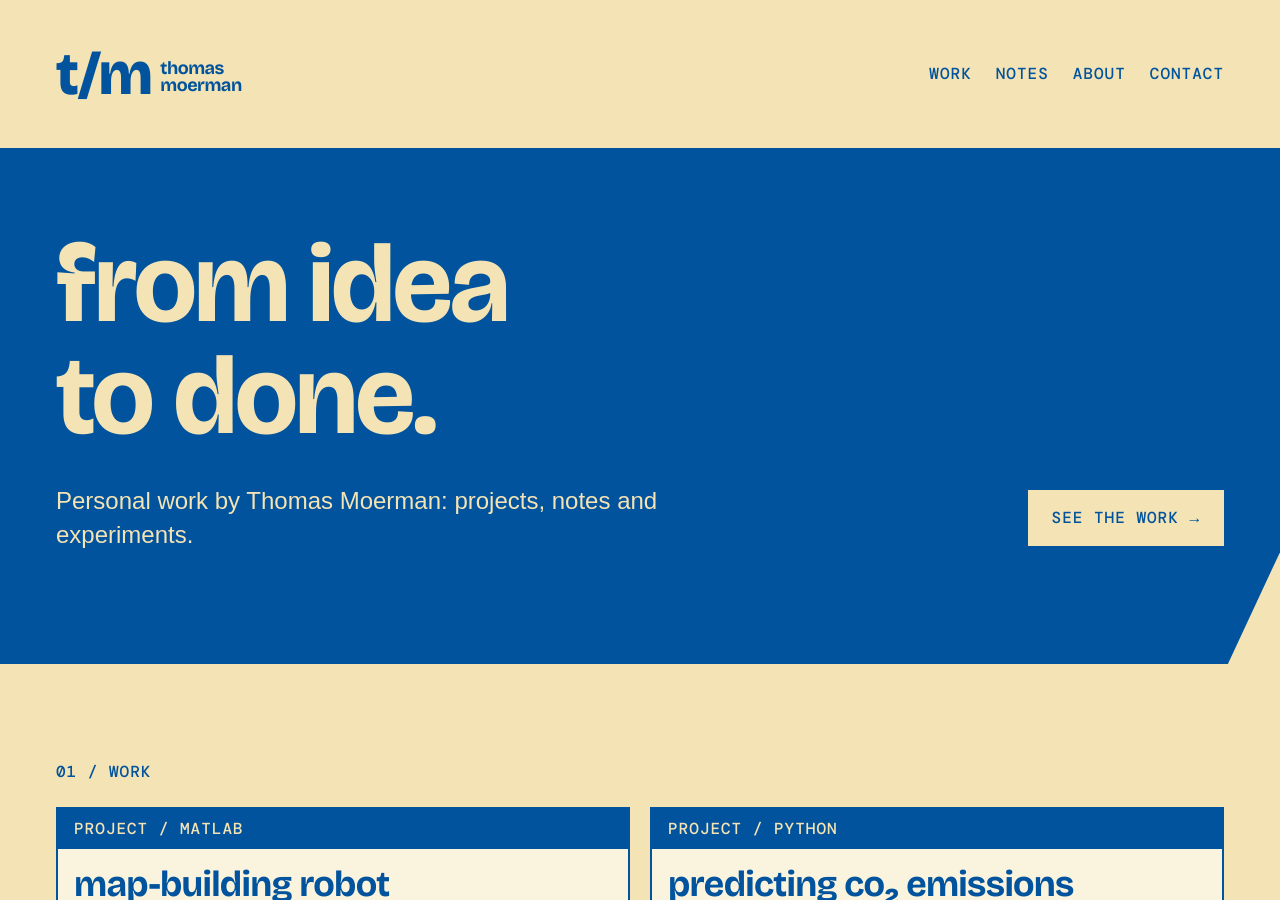
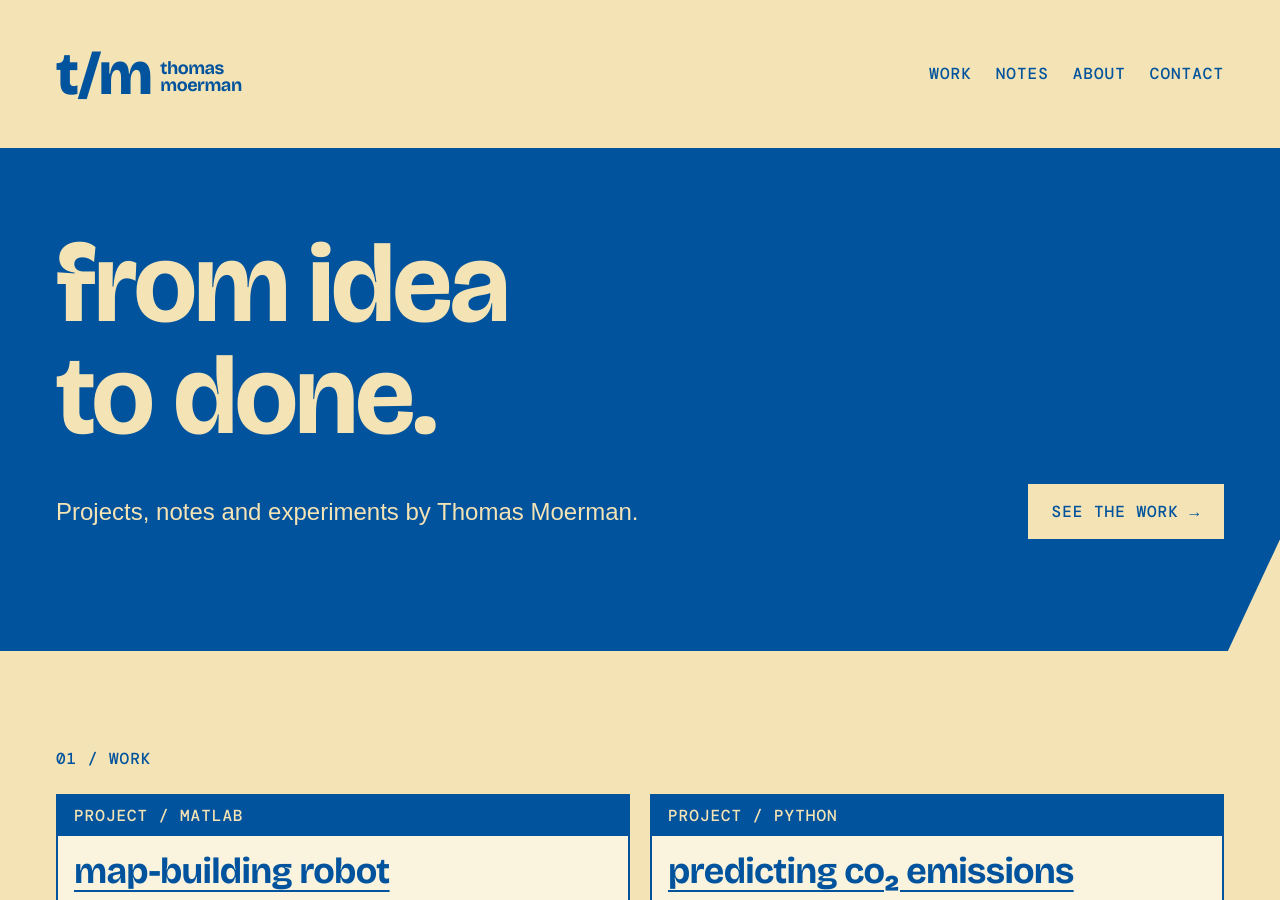
Before and after one commit to thomas-moerman/thomas-moerman.github.io, a Jekyll site: the page built from index.html, in a window 1280 px wide and 900 px high. Built offline with Jekyll 4.4.1, drawn with Linux system fonts in a browser that asks for light colours; some web fonts are replaced.

Commit message:
Hero line without colon
Co-Authored-By: Claude Opus 5.5 <noreply@anthropic.com>

```diff
--- a/_config.yml
+++ b/_config.yml
@@ -1,5 +1,5 @@
 title: thomas/moerman
-description: "Personal work by Thomas Moerman: projects, notes and experiments."
+description: "Projects, notes and experiments by Thomas Moerman."
 url: https://thomas-moerman.github.io
 lang: en
 permalink: /notes/:year/:month/:day/:title/
--- a/index.html
+++ b/index.html
@@ -5,7 +5,7 @@ layout: default
   <div class="wrap">
     <h1>from idea<br>to done.</h1>
     <div class="hero-row">
-      <p class="lead">Personal work by Thomas Moerman: projects, notes and experiments.</p>
+      <p class="lead">Projects, notes and experiments by Thomas Moerman.</p>
       <a class="btn label" href="#work">See the work <span aria-hidden="true">→</span></a>
     </div>
   </div>
```
